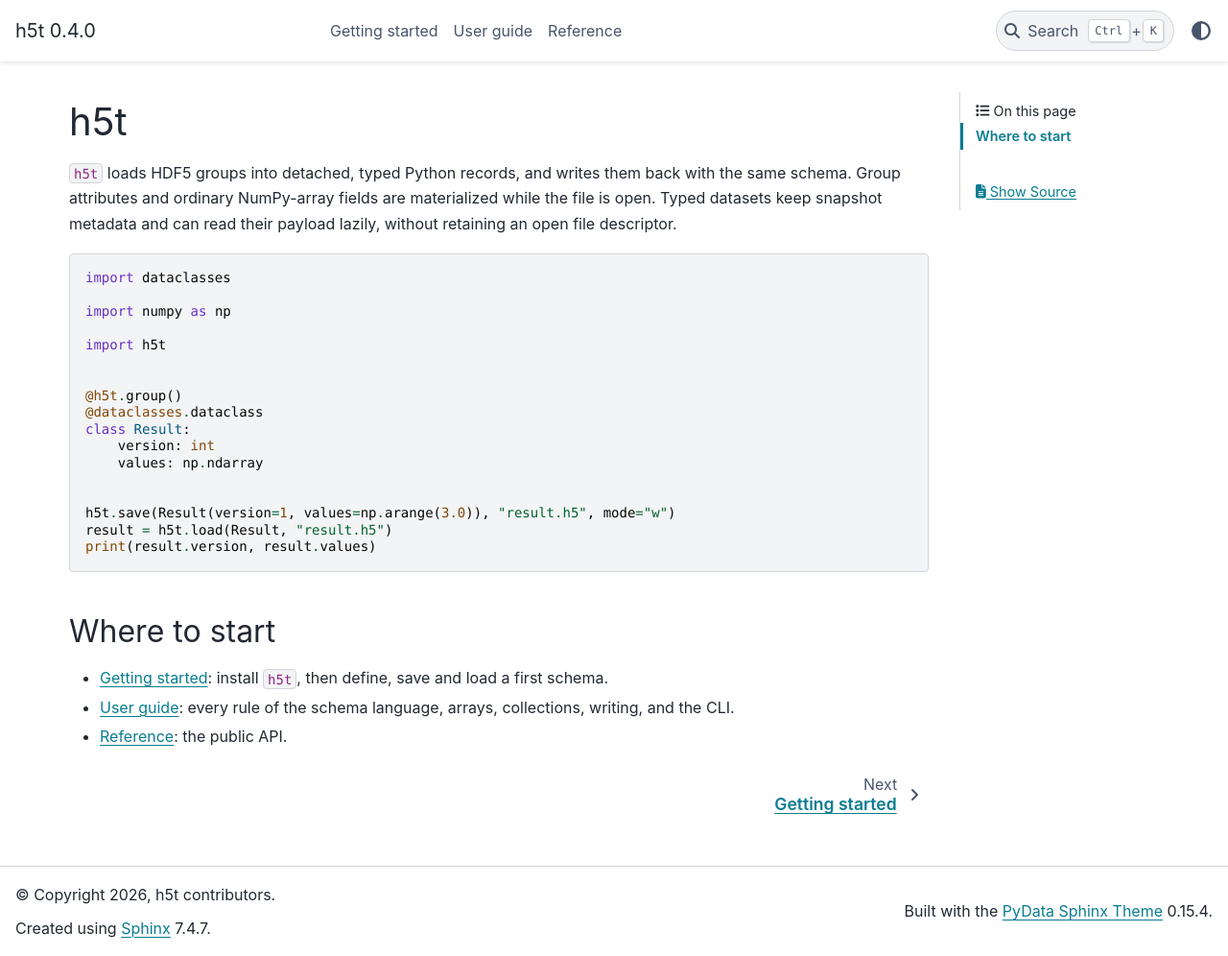
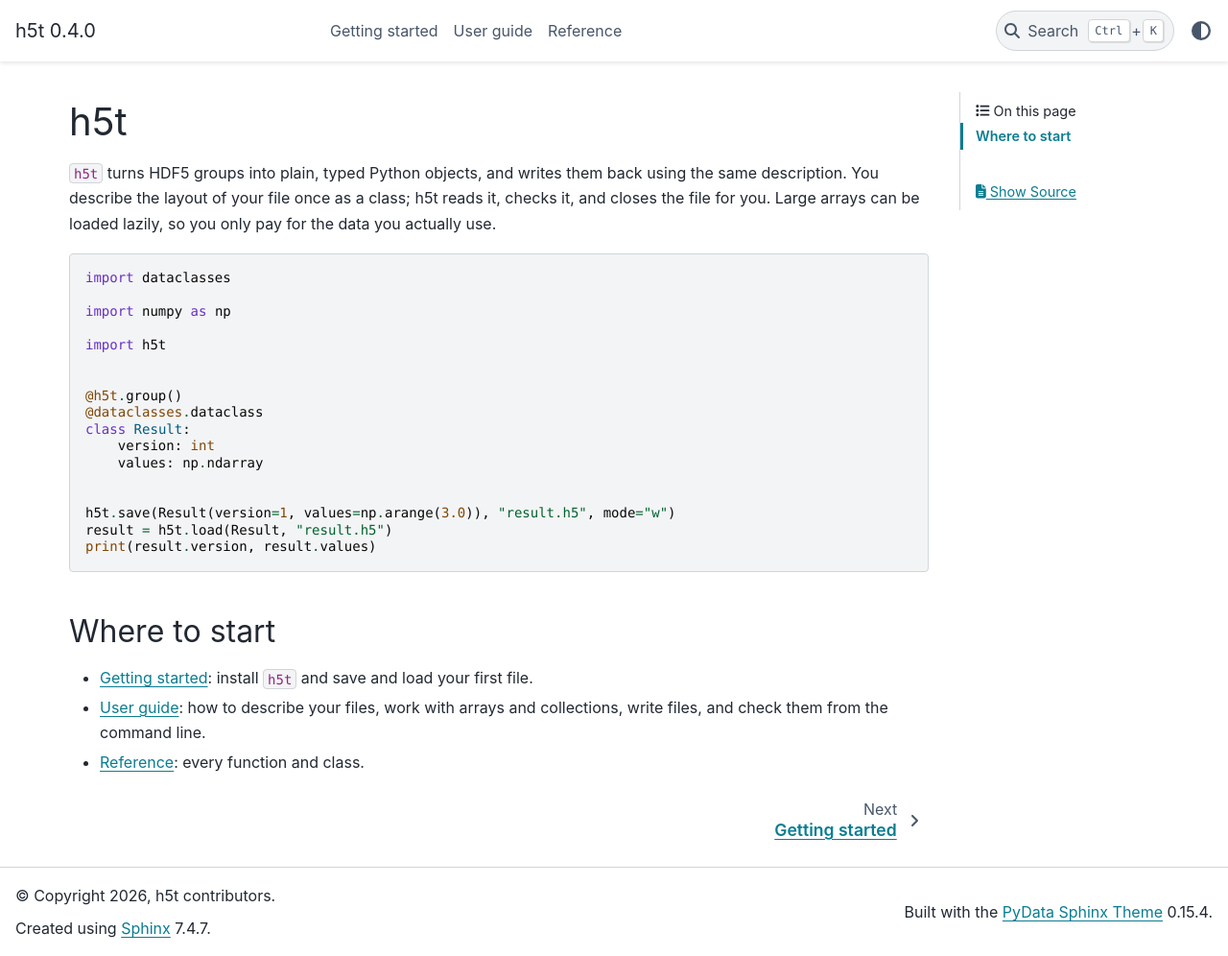
Before and after one commit to binado/h5t, a Sphinx documentation site: the page built from docs/index.rst, in a window 1280 px wide and 996 px high. Shown: the whole window at 96% size. Built offline with Sphinx 7.4.7 and the PyData theme 0.15.4, drawn with Linux system fonts in a browser that asks for light colours.

Commit message:
docs: simplify wording across guides and docstrings
Co-Authored-By: Claude Sonnet 5.5 <noreply@anthropic.com>

```diff
--- a/docs/index.rst
+++ b/docs/index.rst
@@ -1,10 +1,10 @@
 h5t
 ===
 
-``h5t`` loads HDF5 groups into detached, typed Python records, and writes them back
-with the same schema. Group attributes and ordinary NumPy-array fields are materialized
-while the file is open. Typed datasets keep snapshot metadata and can read their payload
-lazily, without retaining an open file descriptor.
+``h5t`` turns HDF5 groups into plain, typed Python objects, and writes them back using
+the same description. You describe the layout of your file once as a class; h5t reads it,
+checks it, and closes the file for you. Large arrays can be loaded lazily, so you only
+pay for the data you actually use.
 
 .. code-block:: python
 
@@ -29,10 +29,10 @@ lazily, without retaining an open file descriptor.
 Where to start
 --------------
 
-- :doc:`getting_started/index`: install ``h5t``, then define, save and load a first schema.
-- :doc:`user_guide/index`: every rule of the schema language, arrays, collections,
-  writing, and the CLI.
-- :doc:`reference/index`: the public API.
+- :doc:`getting_started/index`: install ``h5t`` and save and load your first file.
+- :doc:`user_guide/index`: how to describe your files, work with arrays and collections,
+  write files, and check them from the command line.
+- :doc:`reference/index`: every function and class.
 
 .. toctree::
    :hidden:
```
Also changed, not shown: docs/getting_started/quickstart.rst (+10 -9 lines), 5 other files.
